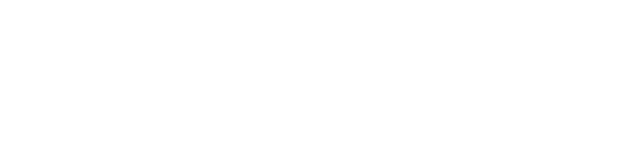
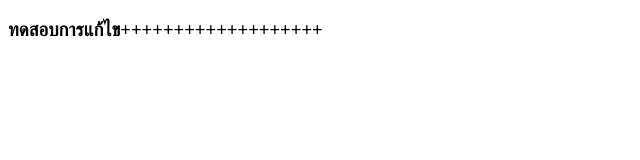
Before and after one commit to MudSoftwareEn/projectGITBasic, a plain HTML site: page about.html in a window 1280 px wide. Shown: the whole page, without its empty margins (0-640 px from the left). Drawn offline with Linux system fonts and the light colour scheme.

Commit message:
ทดสอบการใช้งาน branch

```diff
--- a/about.html
+++ b/about.html
@@ -6,6 +6,6 @@
     <title></title>
 </head>
 <body>
-
+<h3>ทดสอบการแก้ไข+++++++++++++++++++<h3>
 </body>
 </html>
```
